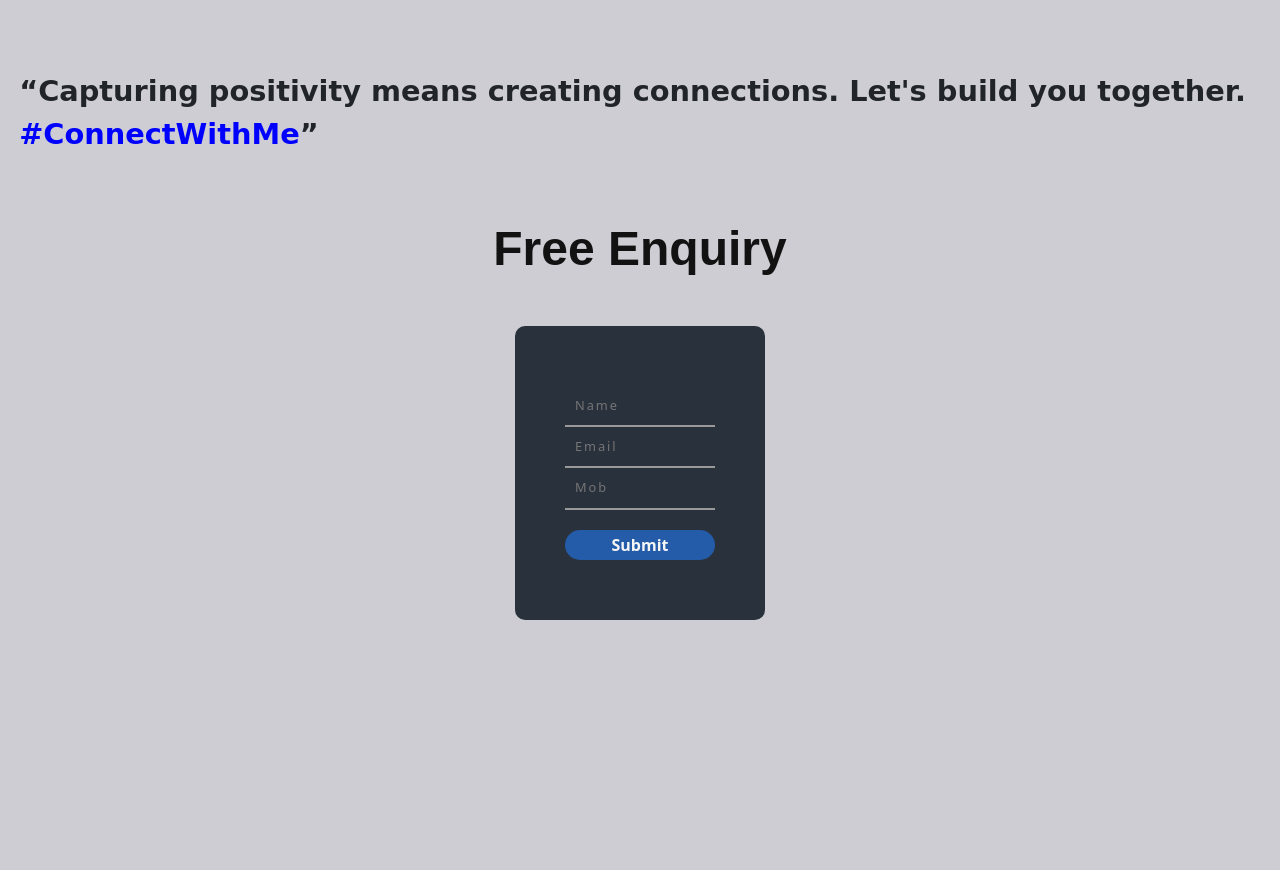
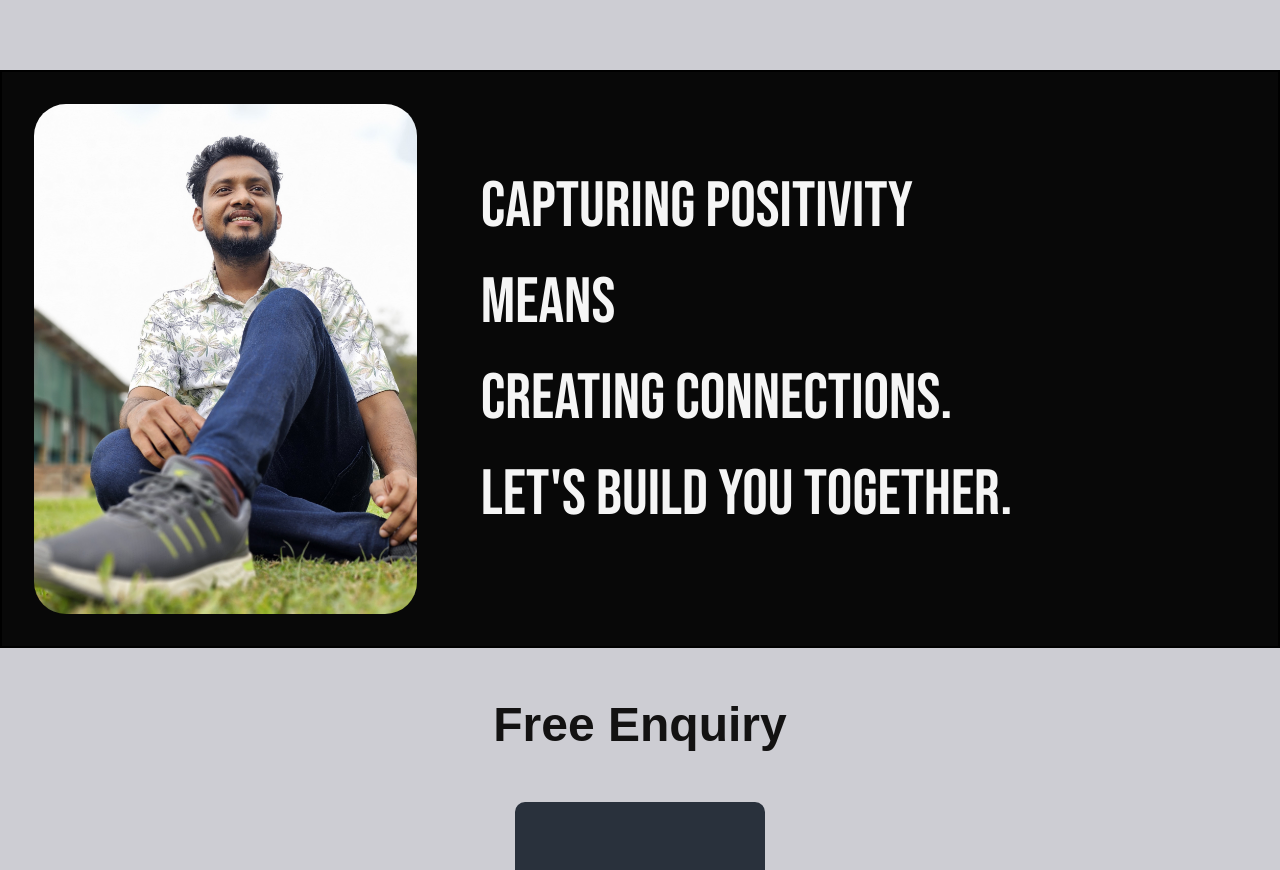
Before and after one commit to milanjose793/portfolio, a plain HTML site: page index.html in a window 1280 px wide. Shown: the part 5634-6504 px from the top of the page. Before the commit the page ends 6430 px from the top, so only its background shows below. Drawn offline with nearby package versions, Linux system fonts and the light colour scheme.

Commit message:
Add files via upload

```diff
--- a/css/style.css
+++ b/css/style.css
@@ -372,16 +372,40 @@ white-space: wrap;
 font-weight: bold;
     font-size: 1.5rem;
 
-}/*
+}
+
+.lastimage{
+
+    width: 30%;
+     border-radius: 2rem;
+    margin: 1rem 0 0 1rem;
+
+ }
+
+ .fainel-qoute-box{
+    border: 2px solid black;
+    display: flex;
+    flex-direction:column;
+    background-color:rgb(8, 8, 8);
+    border-radius: 0 0 0 0;
+}
+
+.final-qoute{
+    align-self: center;
+    padding-left:2rem;
+    font-size: 2rem;
+    font-family: 'Bebas Neue', sans-serif;
+    color: whitesmoke;
+
+
+}
+
 
 
 
 /*-------contact--------*/
 
-.final-qoute{
-    font-size: 1.2rem;
-    font-weight: bold;
-}
+
 
 .contact{
 
@@ -570,11 +594,33 @@ gap: 10px;
    height:80dvh;
 }
 
+
+
+
+
+.fainel-qoute-box{
+    border: 2px solid black;
+    display: flex;
+    flex-direction:row;
+    background-color:rgb(8, 8, 8);
+    border-radius: 0 0 0 0;
+}
+
 .final-qoute{
-    font-size: 1.8rem;
-    font-weight: bolder;
-    padding-right: 0;
+    align-self: center;
+    padding-left:2rem;
+    font-size: 3rem;
+    font-family: 'Bebas Neue', sans-serif;
+    color: whitesmoke;
+
+
 }
+.lastimage{
+
+
+     margin: 2rem;
+ }
+
 
 
 }
@@ -701,13 +747,31 @@ gap: 10px;
 
 /*============================================contact==================================*/
 
+.fainel-qoute-box{
+    border: 2px solid black;
+    display: flex;
+    flex-direction:row;
+    background-color:rgb(8, 8, 8);
+    border-radius: 0 0 0 0;
+}
 
 .final-qoute{
-    text-align: center;
-    font-size: 1.8rem;
-    font-family:cursive;
-    padding-right: 0;
+    align-self: center;
+    padding-left:2rem;
+    font-size: 4rem;
+    font-family: 'Bebas Neue', sans-serif;
+    color: whitesmoke;
+
+
 }
+.lastimage{
+
+
+     margin: 2rem;
+ }
+
+
+
 
 
 
--- a/index.html
+++ b/index.html
@@ -7,6 +7,9 @@
     <link href="https://cdn.jsdelivr.net/npm/bootstrap@5.3.2/dist/css/bootstrap.min.css" rel="stylesheet" integrity="sha384-T3c6CoIi6uLrA9TneNEoa7RxnatzjcDSCmG1MXxSR1GAsXEV/Dwwykc2MPK8M2HN" crossorigin="anonymous">
     <link rel="stylesheet" href="./css/style.css">
 <!------fonts-->
+<link rel="preconnect" href="https://fonts.googleapis.com">
+<link rel="preconnect" href="https://fonts.gstatic.com" crossorigin>
+<link href="https://fonts.googleapis.com/css2?family=Bebas+Neue&display=swap" rel="stylesheet">
 
 
 <link rel="preconnect" href="https://fonts.googleapis.com">
@@ -278,10 +281,15 @@
 <br>
 
 
-<div style="padding-left: 1.2rem;">
+<div class="fainel-qoute-box">
 
-  <p>
-    <q class="final-qoute">Capturing positivity means creating connections.  Let's build you together. <b style="color: blue;">#ConnectWithMe</b></q></p>
+
+
+
+  <img class="lastimage" src="./images/lastimg.jpg" alt="" width="500px" >
+
+ <p class="final-qoute">Capturing positivity <br>means <br>creating connections. <br> Let's build you together. </p>
+
 
 
 
```
Also changed, not shown: images/lastimg.jpg (added).
